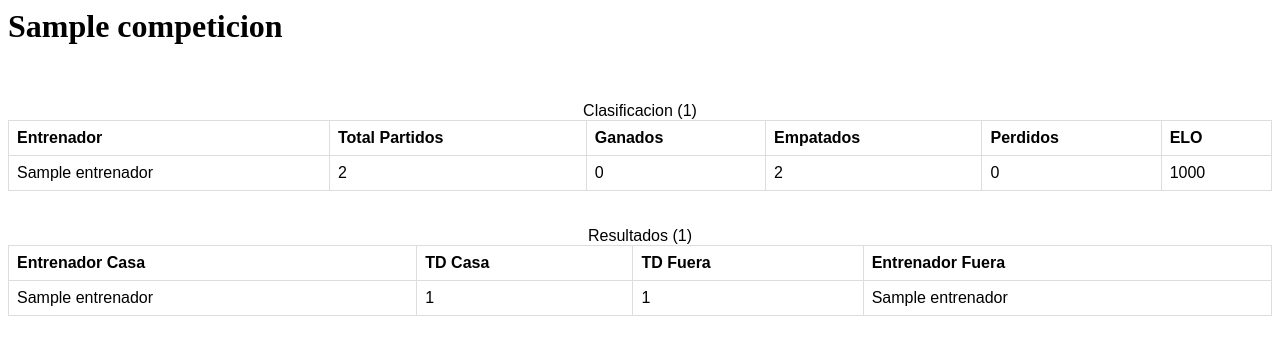
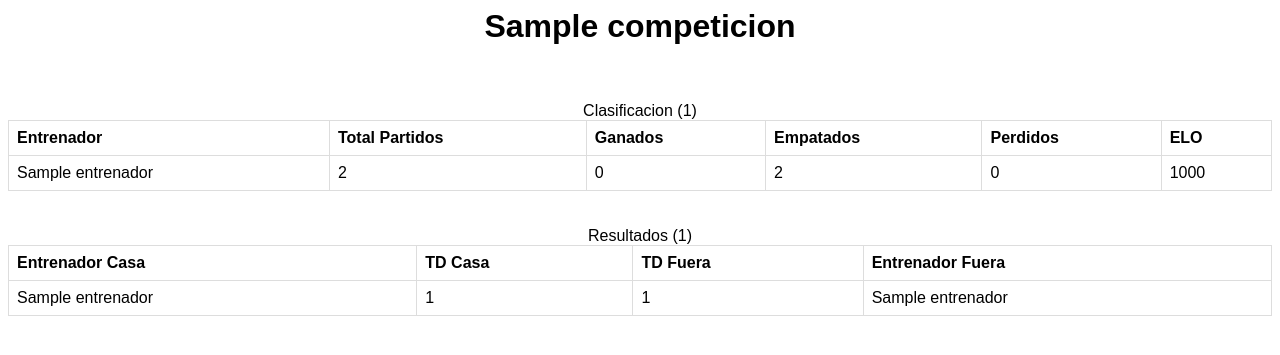
Before and after one commit to gr4n0t4/pdm-novilladas, a Django app: page /competicion/1/ in a window 1280 px wide. Shown: the top 355 px of the page. Run offline with Django 4.2, Linux system fonts and the light colour scheme; tables that the repository leaves empty hold one stand-in row (values such as "Sample post").

Commit message:
Add style for h1

```diff
--- a/competicion/templates/competicions/index.html
+++ b/competicion/templates/competicions/index.html
@@ -17,6 +17,11 @@
     .clasificado {
         color: green;
     }
+    h1 {
+        text-align: center;
+        font-family: arial, sans-serif;
+
+    }
     </style>
 <h1>Competiciones</h1>
 </br>
--- a/competicion/templates/competicions/tabla.html
+++ b/competicion/templates/competicions/tabla.html
@@ -16,6 +16,11 @@
     }
     .clasificado {
         color: green;
+    }
+    h1 {
+        text-align: center;
+        font-family: arial, sans-serif;
+
     }
     </style>
 <h1>{{ competicion }}</h1>
```
